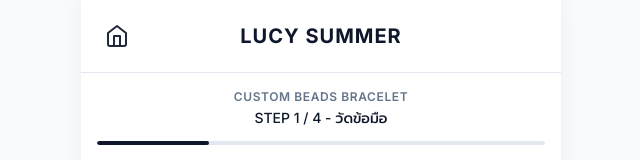
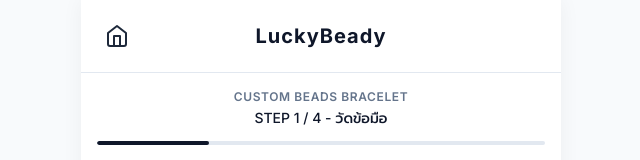
Before and after one commit to dejoro-vsh/luckybeady, a React (Vite) app: page / in a window 1280 px wide. Shown: the top 160 px of the page, without its empty margins (319-959 px from the left). Built offline with nearby package versions, Linux system fonts and the light colour scheme.

Commit message:
Rename brand from LUCY SUMMER to LuckyBeady

```diff
--- a/index.html
+++ b/index.html
@@ -3,7 +3,7 @@
   <head>
     <meta charset="UTF-8" />
     <meta name="viewport" content="width=device-width, initial-scale=1.0" />
-    <title>LUCY SUMMER - Interactive Jewelry Customizer</title>
+    <title>LuckyBeady - Interactive Jewelry Customizer</title>
     <link rel="preconnect" href="https://fonts.googleapis.com">
     <link rel="preconnect" href="https://fonts.gstatic.com" crossorigin>
     <link href="https://fonts.googleapis.com/css2?family=Inter:wght@400;500;600;700&family=Prompt:wght@300;400;500;600&display=swap" rel="stylesheet">
--- a/src/components/Header.jsx
+++ b/src/components/Header.jsx
@@ -12,7 +12,7 @@ export default function Header({ subtitle, date }) {
           </svg>
         </button>
         <div className="brand-logo">
-          <h2>LUCY SUMMER</h2>
+          <h2>LuckyBeady</h2>
           {subtitle && <p className="subtitle">{subtitle}</p>}
           {date && <p className="date">{date}</p>}
         </div>
--- a/src/pages/Step3_InteractiveCanvas.jsx
+++ b/src/pages/Step3_InteractiveCanvas.jsx
@@ -103,7 +103,7 @@ export default function Step3_InteractiveCanvas({ onNext, onPrev, onUpdateData,
 
       <div className="canvas-area">
         <div className="canvas-center">
-          <div className="watermark">LUCY SUMMER</div>
+          <div className="watermark">LuckyBeady</div>
           {getCanvasCircles()}
         </div>
         <div className="canvas-actions">
--- a/src/pages/Step4_CheckoutSummary.jsx
+++ b/src/pages/Step4_CheckoutSummary.jsx
@@ -47,7 +47,7 @@ export default function Step4_CheckoutSummary({ onPrev, orderData }) {
     const userAgent = navigator.userAgent || navigator.vendor || window.opera;
     if (/android|iPad|iPhone|iPod/i.test(userAgent)) {
       alert("Simulating LINE Flex Message sending... (Redirecting to LINE OA)");
-      window.location.href = "https://line.me/R/ti/p/@LUCYSUMMER";
+      window.location.href = "https://line.me/R/ti/p/@LuckyBeady";
     } else {
       alert("สแกนคิวอาร์โค้ดเพื่อเพิ่มเพื่อน LINE และยืนยันการสั่งซื้อ");
     }
@@ -98,7 +98,7 @@ export default function Step4_CheckoutSummary({ onPrev, orderData }) {
             <span className="strike">฿{totalPrice.toLocaleString()}</span>
           </div>
           <div className="discount-banner">
-            ลดทันที 20% เมื่อสั่งซื้อผ่าน LINE @LUCYSUMMER
+            ลดทันที 20% เมื่อสั่งซื้อผ่าน LINE @LuckyBeady
           </div>
           <div className="final-price">
             <span>ราคาพิเศษ</span>
@@ -123,7 +123,7 @@ export default function Step4_CheckoutSummary({ onPrev, orderData }) {
       <div className="footer-notes">
         *สีของหินธรรมชาติอาจมีความแตกต่างจากภาพจำลองเล็กน้อย ทางร้านจะจัดส่งภาพถ่ายสินค้าจริงให้ตรวจสอบก่อนจัดส่งเสมอ
         <br/><br/>
-        <Button variant="outline" className="contact-btn">สอบถาม / สั่งทำได้ที่ LINE @LUCYSUMMER</Button>
+        <Button variant="outline" className="contact-btn">สอบถาม / สั่งทำได้ที่ LINE @LuckyBeady</Button>
       </div>
 
       <div className="footer-action dual-action checkout-action">
```
Also changed, not shown: .agents/AGENTS.md.
